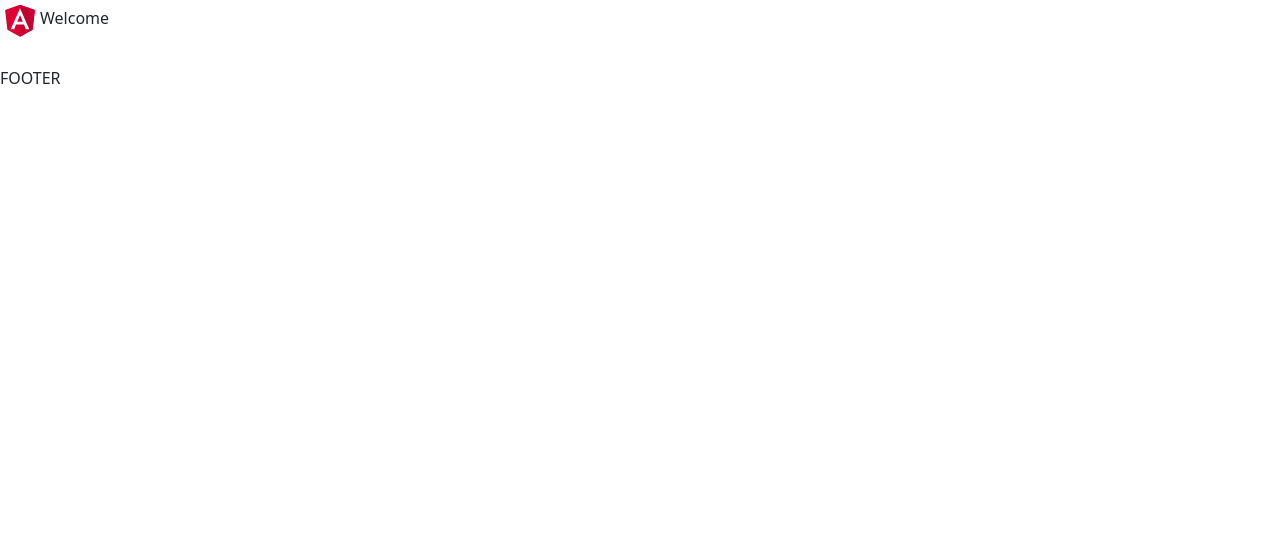
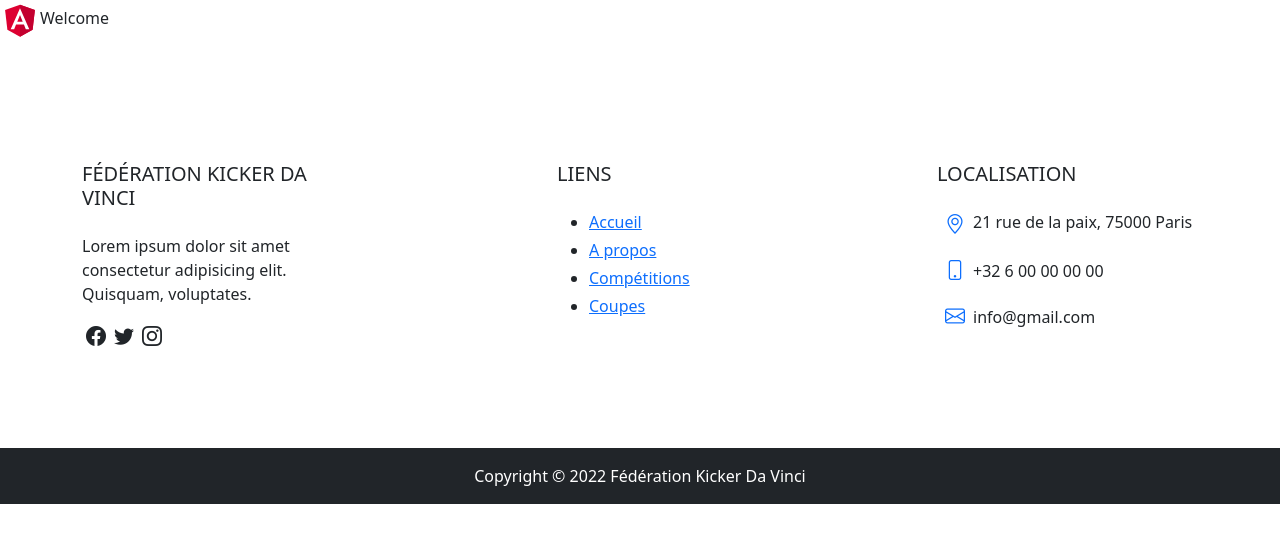
Before and after one commit to maximeVa/PFE_Project, an Angular app in the folder Frontend/: page / in a window 1280 px wide. Shown: the top 542 px of the page. Built offline with nearby package versions, Linux system fonts and the light colour scheme.

Commit message:
add - footer

```diff
--- a/Frontend/package.json
+++ b/Frontend/package.json
@@ -18,6 +18,7 @@
     "@angular/platform-browser": "^15.0.0",
     "@angular/platform-browser-dynamic": "^15.0.0",
     "@angular/router": "^15.0.0",
+    "bootstrap-icons": "^1.10.2",
     "rxjs": "~7.5.0",
     "tslib": "^2.3.0",
     "zone.js": "~0.12.0"
--- a/Frontend/src/app/app.component.html
+++ b/Frontend/src/app/app.component.html
@@ -29,10 +29,72 @@
 
 </div>
 
-  <!-- Footer -->
-  <footer>
-    <p> FOOTER</p>
-  </footer>
+  <!-- start footer section -->
+<footer id="contact" class="page-footer p-5 text-md-left">
+  <div class="container py-5">
+    <div class="row g-4">
+      <div class="col-lg-3 col-md-6">
+        <h5 class="text-uppercase font-weight-bold mb-4">
+          Fédération Kicker Da Vinci
+        </h5>
+        <p>
+          Lorem ipsum dolor sit amet consectetur adipisicing elit.
+          Quisquam, voluptates.
+        </p>
+        <a href="#"><i class="bi bi-facebook text-dark mx-1 lead"></i></a>
+        <a href="#"><i class="bi bi-twitter text-dark mx-1 lead"></i></a>
+        <a href="#"><i class="bi bi-instagram text-dark mx-1 lead"></i></a>
+      </div>
+      <div class="col-lg-2 col-md-2 mx-auto">
+        <h5 class="text-uppercase font-weight-bold mb-4">Liens
+        </h5>
+        <ul class="list-styled">
+          <li class="mb-1">
+            <a href="#">Accueil</a>
+          </li>
+          <li class="mb-1">
+            <a href="#">A propos</a>
+          </li>
+          <li class="mb-1">
+            <a href="#">Compétitions</a>
+          </li>
+          <li class="mb-1">
+            <a href="#">Coupes</a>
+          </li>
+        </ul>
+      </div>
+      <div class="col-lg-3 col-xs-12 location">
+        <h5 class="text-uppercase font-weight-bold mb-4">Localisation</h5>
+        <p class="d-flex">
+          <i class="bi bi-geo-alt text-primary mx-2 lead"></i>
+          21 rue de la paix, 75000 Paris
+        </p>
+        <p class="d-flex align-items-center">
+          <i class="bi bi-phone text-primary mx-2 lead"></i>
+          +32 6 00 00 00 00
+        </p>
+        <p class="d-flex align-items-center">
+          <i class="bi bi-envelope text-primary mx-2 lead"></i>
+          info@gmail.com
+      </div>
+
+    </div>
+  </div>
+
+</footer>
+  <!-- end footer section -->
+
+  <!-- start footer bottom-->
+<footer class="p-3 bg-dark text-white text-center position-relative">
+    <div class="container">
+        <p class="mb-0">
+            Copyright &copy; 2022 Fédération Kicker Da Vinci
+        </p>
+    </div>
+
+</footer>
+  <!-- end footer bottom-->
+
 
 <!-- * * * * * * * * * * * * * * * * * * * * * * * * * * * * * * * -->
 <!-- * * * * * * * * * * * The content above * * * * * * * * * * * -->
--- a/Frontend/src/app/app.component.scss
+++ b/Frontend/src/app/app.component.scss
@@ -0,0 +1 @@
+@import "~bootstrap-icons/font/bootstrap-icons.css";
```
Also changed, not shown: 1 other file (tests, documents, lock files or other folders).
